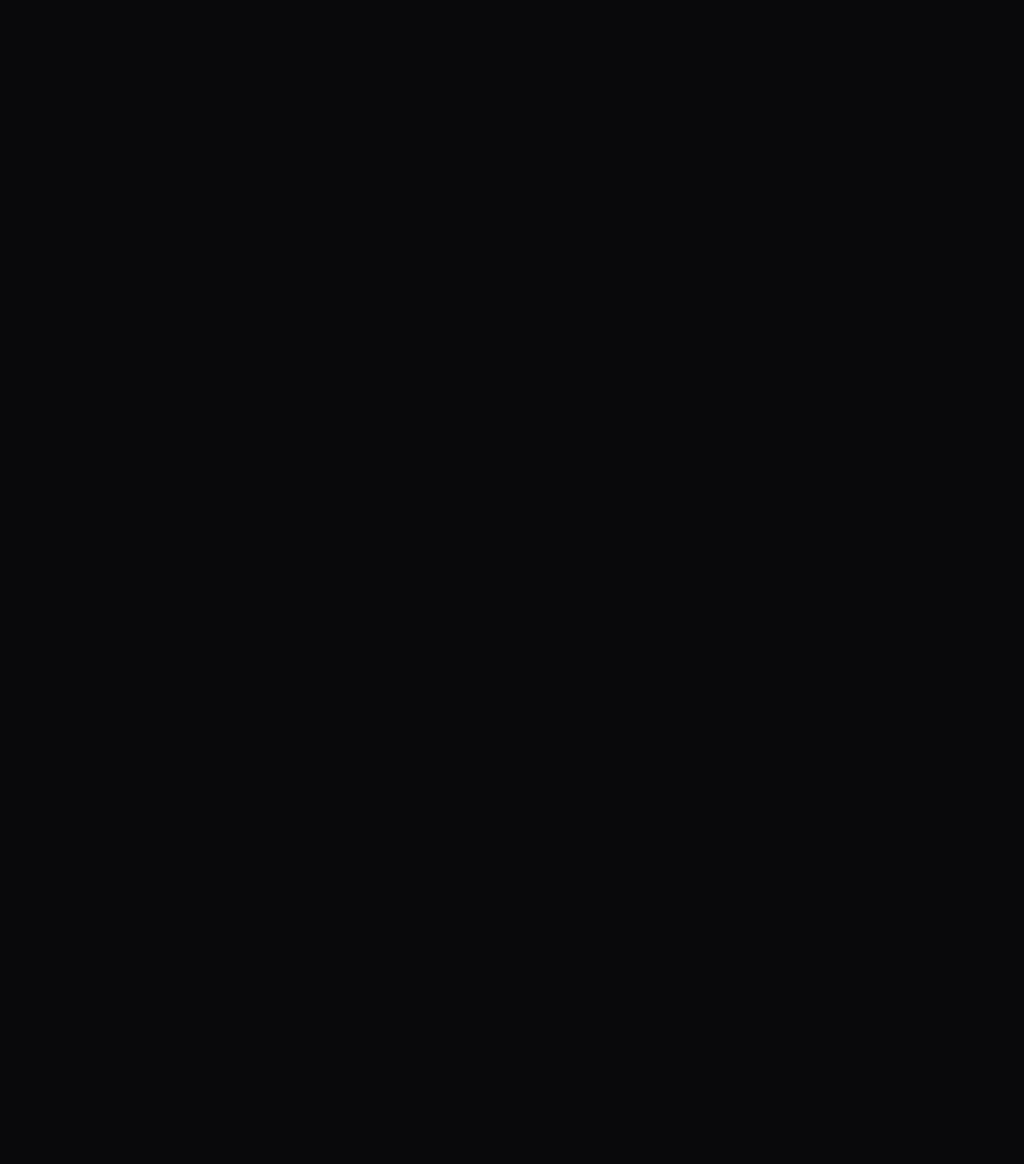
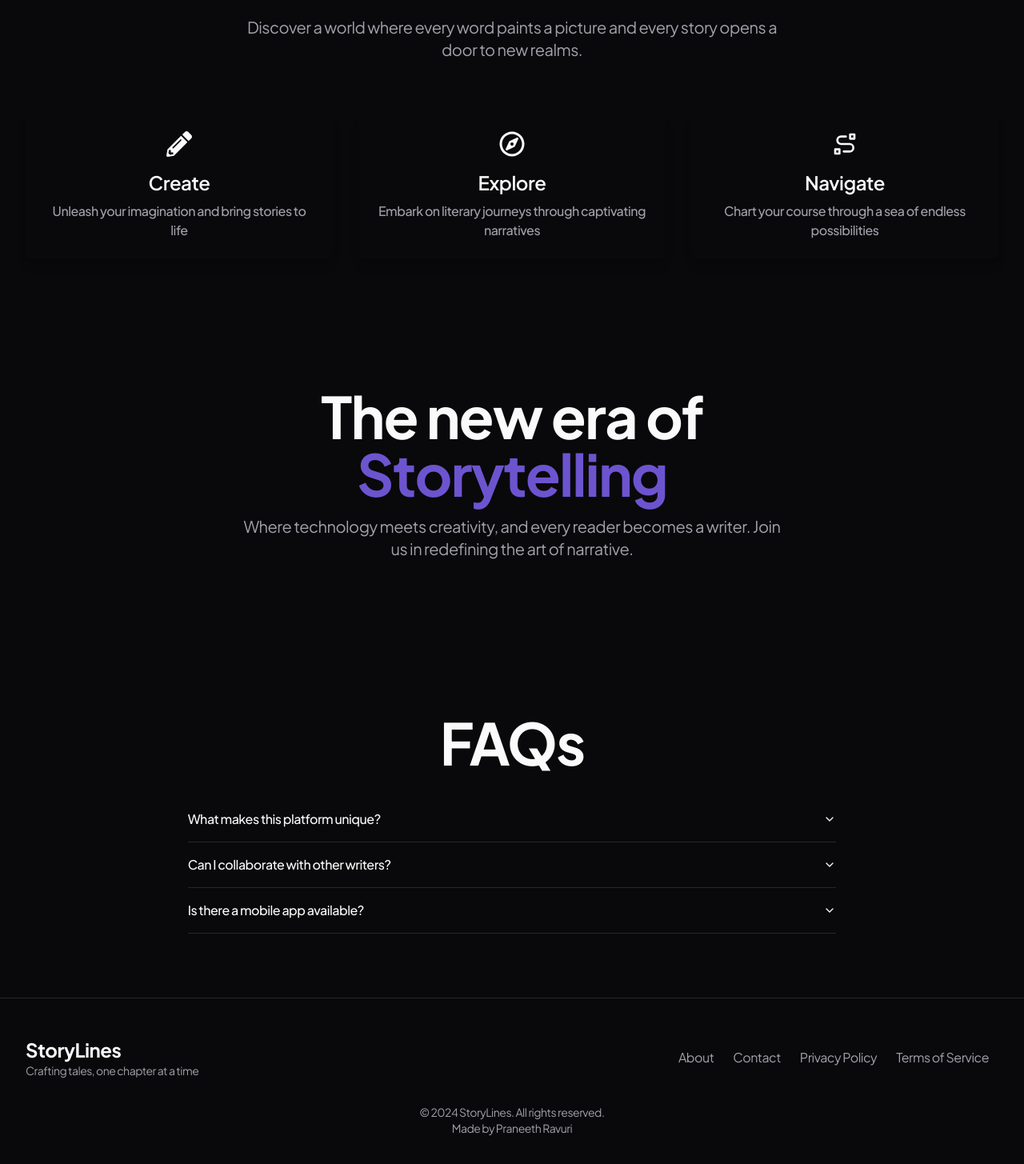
Before and after one commit to praneethravuri/storylines, a Next.js app: page / in a window 1280 px wide. Shown: the part 1093-2548 px from the top of the page at 80% size. Before the commit the page ends 873 px from the top, so only its background shows below. Built offline with nearby package versions, Linux system fonts and the light colour scheme.

Commit message:
landing page

```diff
--- a/components/LandingPage.tsx
+++ b/components/LandingPage.tsx
@@ -1,49 +1,141 @@
 import React from 'react';
 import Link from 'next/link';
-import { FaArrowRight, FaPencilAlt, FaRegCompass } from 'react-icons/fa';
+import { FaArrowRight, FaPencilAlt, FaRegCompass, FaQuestion } from 'react-icons/fa';
 import { TbRouteSquare } from "react-icons/tb";
 import styles from "@/styles/Landingpage.module.css";
+import {
+  Accordion,
+  AccordionContent,
+  AccordionItem,
+  AccordionTrigger,
+} from "@/components/ui/accordion";
 
 const cardContent = [
-  { icon: FaPencilAlt, title: "Create", tagline: "Craft your own stories or add new chapters to existing tales." },
-  { icon: FaRegCompass, title: "Explore", tagline: "Dive into new stories and discover captivating narratives created by others." },
-  { icon: TbRouteSquare, title: "Navigate", tagline: "Choose your path and explore different storylines and possibilities." },
+  { icon: FaPencilAlt, title: "Create", tagline: "Unleash your imagination and bring stories to life" },
+  { icon: FaRegCompass, title: "Explore", tagline: "Embark on literary journeys through captivating narratives" },
+  { icon: TbRouteSquare, title: "Navigate", tagline: "Chart your course through a sea of endless possibilities" },
+];
+
+const faqContent = [
+  {
+    question: "What makes this platform unique?",
+    answer: "Our platform combines collaborative storytelling with choose-your-own-adventure elements, offering a truly immersive and interactive writing experience."
+  },
+  {
+    question: "Can I collaborate with other writers?",
+    answer: "Absolutely! You can invite other writers to contribute to your stories or join existing collaborative projects."
+  },
+  {
+    question: "Is there a mobile app available?",
+    answer: "We're currently developing mobile apps for iOS and Android. Stay tuned for their release!"
+  },
 ];
 
 const LandingPage = () => {
   return (
-    // TODO: ${styles.landingPage} add this to parent div for glow effect and remove card background & shadow in global.css
-    <div className={`min-h-screen`}>
-      <main className="container mx-auto px-4 py-12 sm:py-16">
-        <div className="text-center mb-12">
-          <h1 className="heading-primary mb-4">
+    // Use ${styles.landingPage} when animated glow background is required
+    <div className={`min-h-screen `}>
+      <Hero />
+      <Features />
+      <Inspiration />
+      <FAQ />
+      <Footer />
+    </div>
+  );
+};
+
+const Hero = () => (
+  <main className="container min-h-screen flex flex-col justify-center items-center w-full text-center py-20 relative overflow-hidden">
+    <h1 className="heading-landing mb-4 ">
       Write your tales <br />
       <span className="text-primary">Weave your own adventures</span>
     </h1>
     <p className="paragraph-primary mb-8 max-w-2xl mx-auto">
-            Write captivating tales, collaborate on epic sagas, and craft your own thrilling adventures!
+      Embark on a literary journey where your imagination knows no bounds. Create, collaborate, and captivate!
     </p>
     <div className="flex flex-col sm:flex-row justify-center space-y-4 sm:space-y-0 sm:space-x-4">
-            <button className="btn btn-primary">
-              Learn more
-            </button>
+      <button className="btn btn-primary">Learn more</button>
       <Link href="/storymap" className="btn btn-outline group">
         Get started <FaArrowRight className="inline-block ml-2 group-hover:translate-x-1 transition-transform" />
       </Link>
     </div>
+  </main>
+);
+
+const Features = () => (
+  <section className="container py-20">
+    <div className="text-center mb-16">
+      <h1 className="heading-landing mb-4">
+        Your imagination <br />
+        <span className="text-primary">Knows no bounds</span>
+      </h1>
+      <p className="paragraph-primary mb-8 max-w-2xl mx-auto">
+        Discover a world where every word paints a picture and every story opens a door to new realms.
+      </p>
     </div>
     <div className="grid grid-cols-1 md:grid-cols-3 gap-8">
       {cardContent.map(({ icon: Icon, title, tagline }, index) => (
-            <div key={index} className="card flex flex-col items-center text-center">
+        <div key={index} className="card flex flex-col items-center text-center p-6 rounded-lg shadow-lg hover:shadow-xl transition-shadow duration-300 bg-card">
           <Icon className="icon-primary mb-4" />
           <h2 className="heading-secondary">{title}</h2>
           <p className="paragraph-secondary">{tagline}</p>
         </div>
       ))}
     </div>
-      </main>
+  </section>
+);
+
+const Inspiration = () => (
+  <section className="container py-20 relative overflow-hidden">
+    <div className="">
+      <h1 className="heading-landing mb-4 text-center">
+        The new era of<br />
+        <span className="text-primary">Storytelling</span>
+      </h1>
+      <p className="paragraph-primary mb-8 max-w-2xl mx-auto text-center">
+        Where technology meets creativity, and every reader becomes a writer. Join us in redefining the art of narrative.
+      </p>
     </div>
+  </section>
 );
-};
+
+const FAQ = () => (
+  <section className="container py-20">
+    <h1 className="heading-landing mb-8 text-center">FAQs</h1>
+    <div className="w-full md:w-2/3 mx-auto">
+      <Accordion type="single" collapsible className="w-full">
+        {faqContent.map((faq, index) => (
+          <AccordionItem key={index} value={`item-${index + 1}`}>
+            <AccordionTrigger>{faq.question}</AccordionTrigger>
+            <AccordionContent>{faq.answer}</AccordionContent>
+          </AccordionItem>
+        ))}
+      </Accordion>
+    </div>
+  </section>
+);
+
+const Footer = () => (
+  <footer className="border-t py-12">
+    <div className="container mx-auto flex flex-col md:flex-row justify-between items-center">
+      <div className="mb-8 md:mb-0">
+        <h2 className="text-2xl font-bold">StoryLines</h2>
+        <p className="text-sm text-muted-foreground">Crafting tales, one chapter at a time</p>
+      </div>
+      <nav className="flex flex-wrap justify-center md:justify-end">
+        <Link href="/about" className="mx-3 nav-link">About</Link>
+        <Link href="/contact" className="mx-3 nav-link">Contact</Link>
+        <Link href="/privacy" className="mx-3 nav-link">Privacy Policy</Link>
+        <Link href="/terms" className="mx-3 nav-link">Terms of Service</Link>
+      </nav>
+    </div>
+    <div className="container mx-auto mt-8 text-center text-sm text-muted-foreground">
+      <p>&copy; 2024 StoryLines. All rights reserved.</p>
+      <p>Made by Praneeth Ravuri</p>
+    </div>
+  </footer>
+);
+
+
 
 export default LandingPage;
--- a/components/Navbar.tsx
+++ b/components/Navbar.tsx
@@ -9,7 +9,7 @@ const NavBar = () => {
   const [isMobileMenuOpen, setIsMobileMenuOpen] = useState(false);
 
   return (
-    <nav className="w-full z-50 transition-all duration-300 border-b">
+    <nav className="w-full z-50 transition-all duration-300 border-b bg-transparent">
       <header className="flex justify-between items-center py-4 px-4 sm:px-6 lg:px-8">
         <div className="flex items-center space-x-4 sm:space-x-6">
           <Link href="/" className="link-primary">StoryLines</Link>
--- /dev/null
+++ b/components/ui/accordion.tsx
@@ -0,0 +1,58 @@
+"use client"
+
+import * as React from "react"
+import * as AccordionPrimitive from "@radix-ui/react-accordion"
+import { ChevronDown } from "lucide-react"
+
+import { cn } from "@/lib/utils"
+
+const Accordion = AccordionPrimitive.Root
+
+const AccordionItem = React.forwardRef<
+  React.ElementRef<typeof AccordionPrimitive.Item>,
+  React.ComponentPropsWithoutRef<typeof AccordionPrimitive.Item>
+>(({ className, ...props }, ref) => (
+  <AccordionPrimitive.Item
+    ref={ref}
+    className={cn("border-b", className)}
+    {...props}
+  />
+))
+AccordionItem.displayName = "AccordionItem"
+
+const AccordionTrigger = React.forwardRef<
+  React.ElementRef<typeof AccordionPrimitive.Trigger>,
+  React.ComponentPropsWithoutRef<typeof AccordionPrimitive.Trigger>
+>(({ className, children, ...props }, ref) => (
+  <AccordionPrimitive.Header className="flex">
+    <AccordionPrimitive.Trigger
+      ref={ref}
+      className={cn(
+        "flex flex-1 items-center justify-between py-4 font-medium transition-all hover:underline [&[data-state=open]>svg]:rotate-180",
+        className
+      )}
+      {...props}
+    >
+      {children}
+      <ChevronDown className="h-4 w-4 shrink-0 transition-transform duration-200" />
+    </AccordionPrimitive.Trigger>
+  </AccordionPrimitive.Header>
+))
+AccordionTrigger.displayName = AccordionPrimitive.Trigger.displayName
+
+const AccordionContent = React.forwardRef<
+  React.ElementRef<typeof AccordionPrimitive.Content>,
+  React.ComponentPropsWithoutRef<typeof AccordionPrimitive.Content>
+>(({ className, children, ...props }, ref) => (
+  <AccordionPrimitive.Content
+    ref={ref}
+    className="overflow-hidden text-sm transition-all data-[state=closed]:animate-accordion-up data-[state=open]:animate-accordion-down"
+    {...props}
+  >
+    <div className={cn("pb-4 pt-0", className)}>{children}</div>
+  </AccordionPrimitive.Content>
+))
+
+AccordionContent.displayName = AccordionPrimitive.Content.displayName
+
+export { Accordion, AccordionItem, AccordionTrigger, AccordionContent }
--- a/package.json
+++ b/package.json
@@ -9,6 +9,7 @@
     "lint": "next lint"
   },
   "dependencies": {
+    "@radix-ui/react-accordion": "^1.2.0",
     "@radix-ui/react-avatar": "^1.1.0",
     "@radix-ui/react-dropdown-menu": "^2.1.1",
     "@radix-ui/react-slot": "^1.1.0",
--- a/styles/Landingpage.module.css
+++ b/styles/Landingpage.module.css
@@ -12,7 +12,7 @@
     content: '';
     position: absolute;
     z-index: -1;
-    opacity: 0.3;
+    opacity: 0.5;
     pointer-events: none;
     border-radius: 50%;
     filter: blur(90px);
--- a/styles/global.css
+++ b/styles/global.css
@@ -28,18 +28,28 @@
     --radius: 0.5rem;
 
     --secondary-glow: conic-gradient(from 10deg at 50% 50%,
-        #eb7494 0deg,
-        #ae77b2 55deg,
-        #97b5da 120deg,
-        #0099ca 160deg,
+        #ff9ab8 0deg,
+        /* Light Pink */
+        #b28ed9 55deg,
+        /* Light Purple */
+        #97d1e8 120deg,
+        /* Light Blue */
+        #00c7de 160deg,
+        /* Cyan */
         transparent 360deg);
+
 
     --third-glow: conic-gradient(from 90deg at 50% 50%,
         #ff8b7e 0deg,
+        /* Coral */
         #e24e6b 160deg,
+        /* Bright Pink */
         #7ed2da 120deg,
+        /* Teal */
         #8bdce0 55deg,
+        /* Aqua */
         transparent 360deg);
+
   }
 
   .dark {
@@ -108,6 +118,10 @@
     @apply text-2xl font-semibold text-foreground mb-2;
   }
 
+  .heading-landing {
+    @apply text-5xl sm:text-6xl md:text-7xl font-bold text-foreground tracking-tight
+  }
+
   .paragraph-primary {
     @apply text-lg sm:text-xl text-muted-foreground tracking-tight;
   }
@@ -121,7 +135,7 @@
   }
 
   .icon-secondary {
-    @apply  w-5 h-5;
+    @apply w-5 h-5;
   }
 
   .link-primary {
--- a/tailwind.config.ts
+++ b/tailwind.config.ts
@@ -71,6 +71,7 @@ const config = {
       animation: {
         "accordion-down": "accordion-down 0.2s ease-out",
         "accordion-up": "accordion-up 0.2s ease-out",
+
       },
     },
   },
```
Also changed, not shown: app/stories/[storyId]/page.tsx (+1 -1 lines), components/magicui/word-rotate.tsx (deleted, +0 -50 lines), 1 other file (tests, documents, lock files or other folders). Lines whose indentation alone changed are shown as unchanged.
